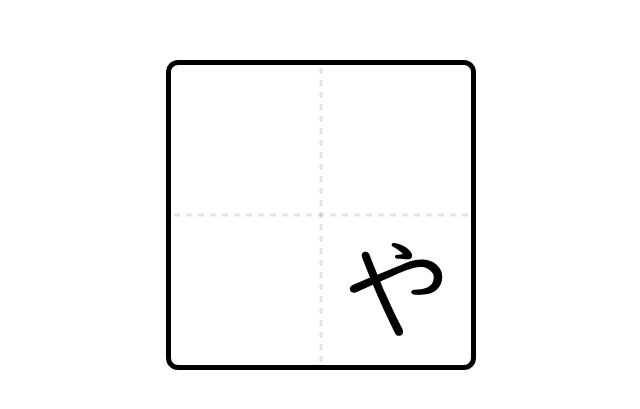
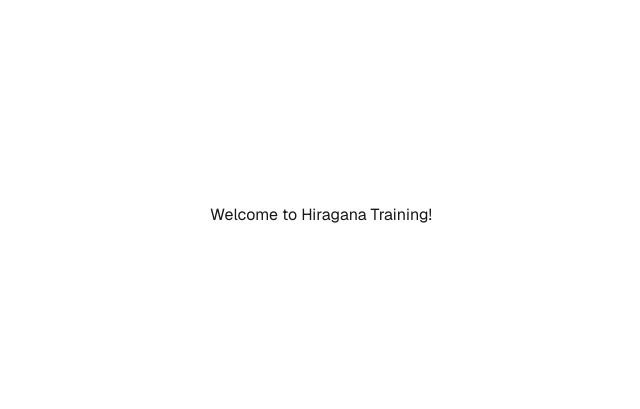
Before and after one commit to henriquegavabarreto/hiragana-training, a Next.js app: page / in a window 1280 px wide. Shown: the part 185-594 px from the top of the page, without its empty margins (319-959 px from the left). Built offline with nearby package versions, Linux system fonts and the light colour scheme.

Commit message:
add /training/hiragana/char that shows that char

```diff
--- a/src/app/page.tsx
+++ b/src/app/page.tsx
@@ -4,7 +4,7 @@ export default function Home() {
 	return (
 		<div className="grid grid-rows-[20px_1fr_20px] items-center justify-items-center min-h-screen p-8 pb-20 gap-16 sm:p-20 font-[family-name:var(--font-geist-sans)]">
 			<main className="flex flex-col gap-[32px] row-start-2 items-center sm:items-start">
-      <GenkouBox></GenkouBox>
+				Welcome to Hiragana Training!
 			</main>
 		</div>
 	);
--- /dev/null
+++ b/src/app/training/hiragana/[char]/page.tsx
@@ -0,0 +1,21 @@
+import GenkouBox from "@/components/GenkouBox";
+import getHiraganaData from "@/lib/getHiraganaData";
+import HiraganaData from "@/types/HiraganaData";
+
+export default async function TrainingCharacter({
+	params,
+}: {
+	params: { char: string };
+}) {
+	const { char } = await params;
+	const decodedChar = decodeURIComponent(char);
+	let hiragana: HiraganaData | undefined = getHiraganaData(decodedChar);
+
+	if (!hiragana) return <div>Could not find character {decodedChar}</div>;
+
+	return (
+		<div>
+			<GenkouBox charData={hiragana}></GenkouBox>
+		</div>
+	);
+}
--- a/src/components/GenkouBox.tsx
+++ b/src/components/GenkouBox.tsx
@@ -1,19 +1,16 @@
-import getHiraganaData from "@/lib/getHiraganaData";
 import getTransform from "@/lib/getTransform";
 import HiraganaData from "@/types/HiraganaData";
+import { options } from "@/data/options";
+import GenkouGuideLines from "./GenkouGuideLines";
 
-export default async function GenkouBox() {
-  // あかがゃ
-  let character: HiraganaData | undefined = getHiraganaData(`ゃ`);
-  const showGuideLines = true;
-
-  if(!character) {
-    return (<div>No character was found</div>);
-  }
-
-  const boxSize = 50;
-  const [,,w,h] = character.viewBox.split(" ").map(Number); // get viewbox width and height
-  let transform = getTransform(character.scale, w, h, boxSize); // get appropriate transform (small / normal character)
+export default async function GenkouBox({
+	charData,
+}: {
+	charData: HiraganaData;
+}) {
+	const viewBoxSize = options.viewBoxSize;
+	const [, , w, h] = charData.viewBox.split(" ").map(Number); // get viewbox width and height
+	let transform = getTransform(charData.scale, w, h); // get appropriate transform (small / normal character)
 
 	return (
 		<svg
@@ -22,28 +19,12 @@ export default async function GenkouBox() {
 			xmlns="http://www.w3.org/2000/svg"
 			xmlnsXlink="http://www.w3.org/1999/xlink"
 			preserveAspectRatio="xMidYMid meet"
-      viewBox={`0 0 ${boxSize} ${boxSize}`}>
-      {
-        showGuideLines &&
-        (<g id="guideLines">
-          <line
-            x1={boxSize/100}
-            y1={boxSize/2}
-            x2={boxSize}
-            y2={boxSize/2}
-            stroke="black" strokeDasharray="1" opacity="0.1" strokeWidth="0.5"/>
-          <line
-            x1={boxSize/2}
-            y1={boxSize/100}
-            x2={boxSize/2}
-            y2={boxSize}
-            stroke="black" strokeDasharray="1" opacity="0.1" strokeWidth="0.5"/>
-        </g>)
-      }
+			viewBox={`0 0 ${viewBoxSize} ${viewBoxSize}`}
+		>
+			<GenkouGuideLines />
 			<g id="show">
-        {
-          character.layers.mask.map((stroke, index) =>
-            (<path
+				{charData.layers.mask.map((stroke, index) => (
+					<path
 						id={`${index}bg`}
 						key={stroke.id}
 						d={stroke.d}
@@ -54,9 +35,8 @@ export default async function GenkouBox() {
 						strokeLinecap="square"
 						strokeMiterlimit="3"
 						transform={transform}
-              ></path>)
-          )
-        }
+					></path>
+				))}
 			</g>
 			<g id="board"></g>
 		</svg>
--- /dev/null
+++ b/src/components/GenkouGuideLines.tsx
@@ -0,0 +1,29 @@
+import { options } from "@/data/options";
+
+export default function GenkouGuideLines() {
+	const viewBoxSize = options.viewBoxSize;
+	return (
+		<g id="guideLines">
+			<line
+				x1={viewBoxSize / 100}
+				y1={viewBoxSize / 2}
+				x2={viewBoxSize}
+				y2={viewBoxSize / 2}
+				stroke="black"
+				strokeDasharray="1"
+				opacity="0.1"
+				strokeWidth="0.5"
+			/>
+			<line
+				x1={viewBoxSize / 2}
+				y1={viewBoxSize / 100}
+				x2={viewBoxSize / 2}
+				y2={viewBoxSize}
+				stroke="black"
+				strokeDasharray="1"
+				opacity="0.1"
+				strokeWidth="0.5"
+			/>
+		</g>
+	);
+}
--- /dev/null
+++ b/src/data/options.ts
@@ -0,0 +1,3 @@
+export const options = {
+	viewBoxSize: 50,
+};
--- a/src/lib/getTransform.ts
+++ b/src/lib/getTransform.ts
@@ -1,11 +1,19 @@
+import { options } from "@/data/options";
+
 // returns appropriate transform for hiragana character based on:
 // scale: character scale (small characters have smaller scale - .5)
 // width: character's viewbox width
 // height: character's viewbox height
-// boxsize: actual size of the client's displayed viewbox
-export default function getTransform(scale: number, w: number, h: number, boxSize: number): string {
-    if(scale === 1) {
-        return `translate(${(boxSize - (w * scale)) / 2} ${(boxSize - h * scale) / 2})`
+export default function getTransform(
+	scale: number,
+	w: number,
+	h: number
+): string {
+	const boxSize = options.viewBoxSize;
+	if (scale === 1) {
+		return `translate(${(boxSize - w * scale) / 2} ${
+			(boxSize - h * scale) / 2
+		})`;
 	} else {
 		// For characters with scale !== 1, adjust scaling and translation
 		const scaledW = w * scale;
```
Lines whose indentation alone changed are shown as unchanged.
